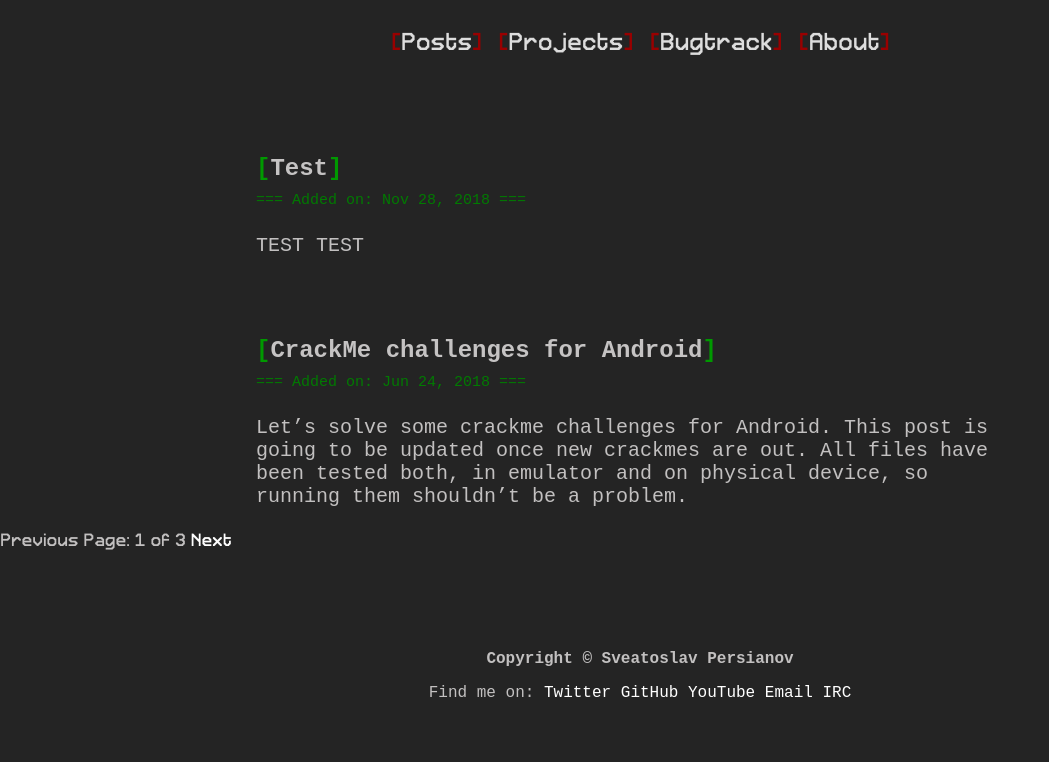
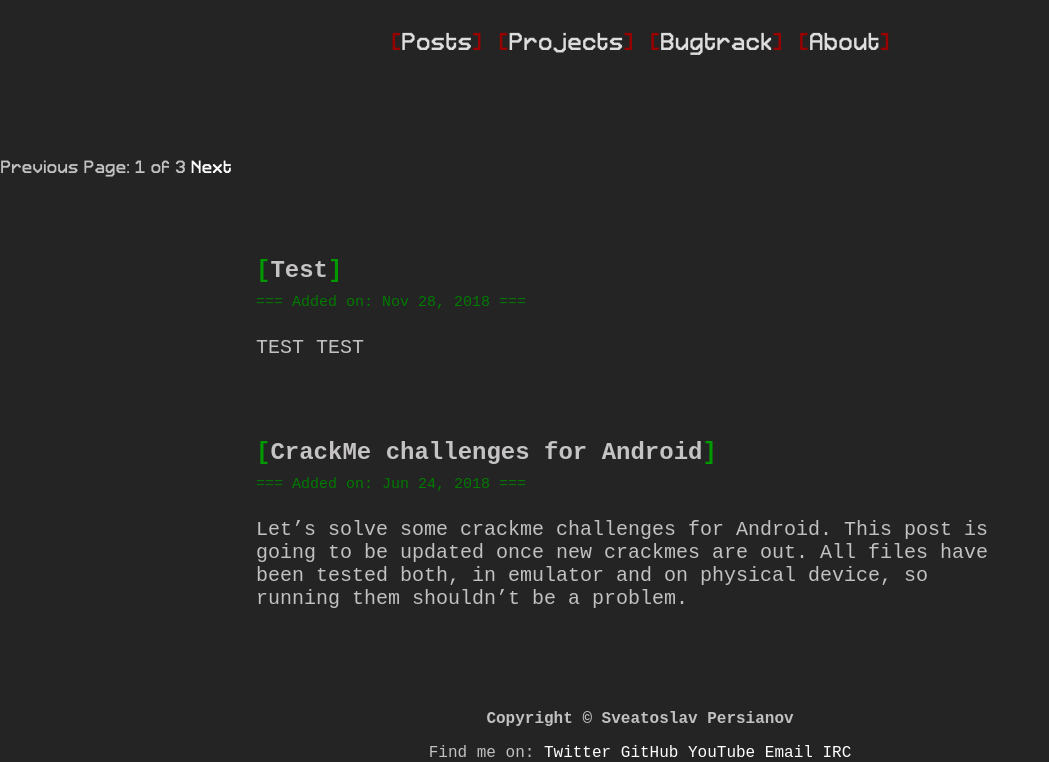
Before and after one commit to num1r0/num1r0.github.io, a Jekyll site: the page built from index.html, in a window 1280 px wide, cut to the strip 164-926 px from the top of the page. Shown: the whole strip, without its empty margins (0-1049 px from the left). Built offline with Jekyll 4.4.1, drawn with Linux system fonts in a browser that asks for light colours; the list of posts is cut into pages by our own code; before the commit the page ends 900 px from its top, so only the background shows below that.

Commit message:
moved pagination div to the top

```diff
--- a/_layouts/home.html
+++ b/_layouts/home.html
@@ -2,24 +2,7 @@
 layout: default
 ---
 
-{% for post in paginator.posts %}
-    <article>
-        <div>
-            <h2 class="post_title">
-                <a href="{{post.url}}">
-                    <span class="green">[</span>{{ post.title }}<span class="green">]</span>
-                </a>
-            </h2>
-            <p class="post_meta green-dark">
-                === Added on: {{ post.date | date: "%b %-d, %Y" }} ===
-            </p>
-        </div>
-        {{post.excerpt}}
-    </article>
-{% endfor %}
-
 <!-- Pagination -->
-<!-- Pagination links -->
 <div class="pagination">
     {% if paginator.previous_page %}
         <a href="{{ paginator.previous_page_path }}" class="previous">
@@ -38,37 +21,18 @@ layout: default
     {% endif %}
 </div>
 
-
-<!-- {% if paginator.total_pages > 1 %}
-    <div class="pagination">
-        {% if paginator.previous_page %}
-            <a href="{{ paginator.previous_page_path | relative_url }}">
-                &laquo; Prev
-            </a>
-        {% else %}
-            <span>&laquo; Prev</span>
-        {% endif %}
-
-        {% for page in (1..paginator.total_pages) %}
-            {% if page == paginator.page %}
-                <em>{{ page }}</em>
-            {% elsif page == 1 %}
-                <a href="{{ paginator.previous_page_path | relative_url }}">
-                    {{ page }}
+{% for post in paginator.posts %}
+    <article>
+        <div>
+            <h2 class="post_title">
+                <a href="{{post.url}}">
+                    <span class="green">[</span>{{ post.title }}<span class="green">]</span>
                 </a>
-            {% else %}
-                <a href="{{ site.paginate_path | relative_url | replace: ':num', page }}">
-                    {{ page }}
-                </a>
-            {% endif %}
-        {% endfor %}
-
-        {% if paginator.next_page %}
-            <a href="{{ paginator.next_page_path | relative_url }}">
-                Next &raquo;
-            </a>
-        {% else %}
-            <span>Next &raquo;</span>
-        {% endif %}
-    </div>
-{% endif %} -->
+            </h2>
+            <p class="post_meta green-dark">
+                === Added on: {{ post.date | date: "%b %-d, %Y" }} ===
+            </p>
+        </div>
+        {{post.excerpt}}
+    </article>
+{% endfor %}
```
